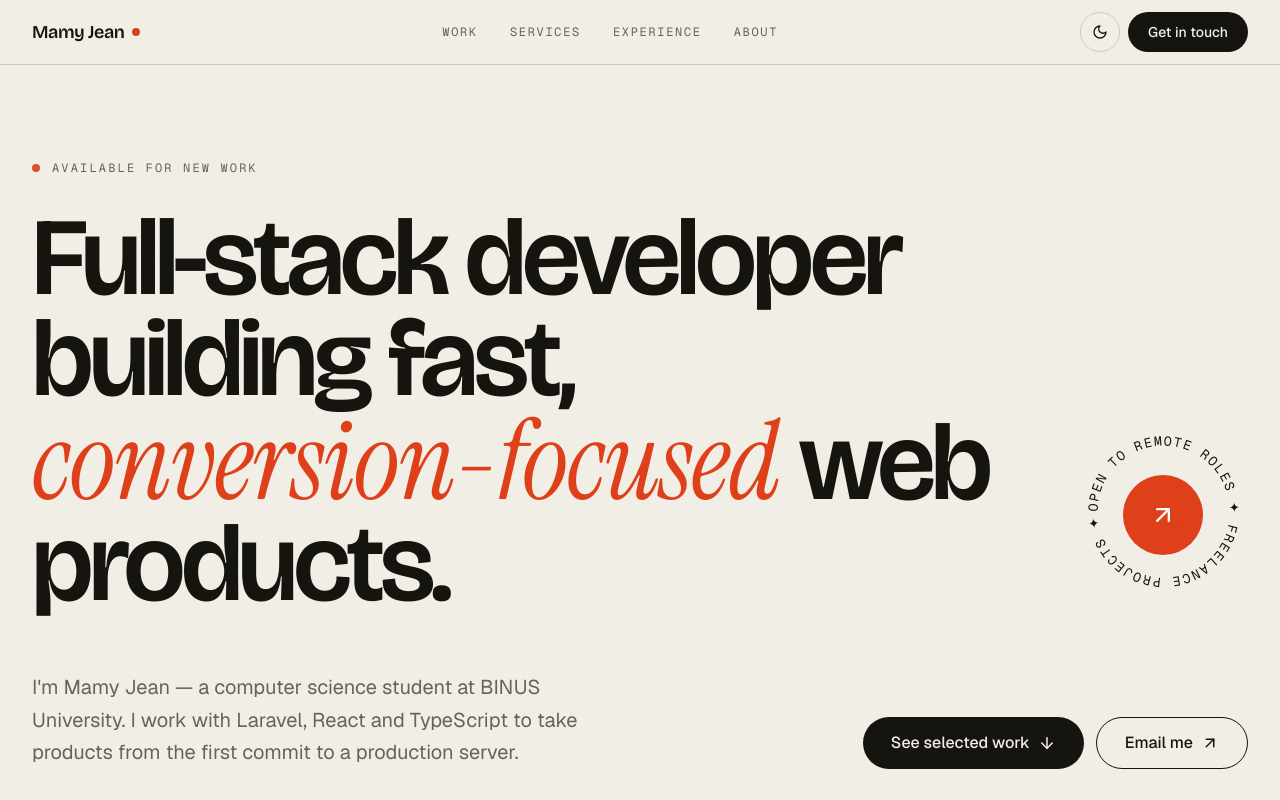
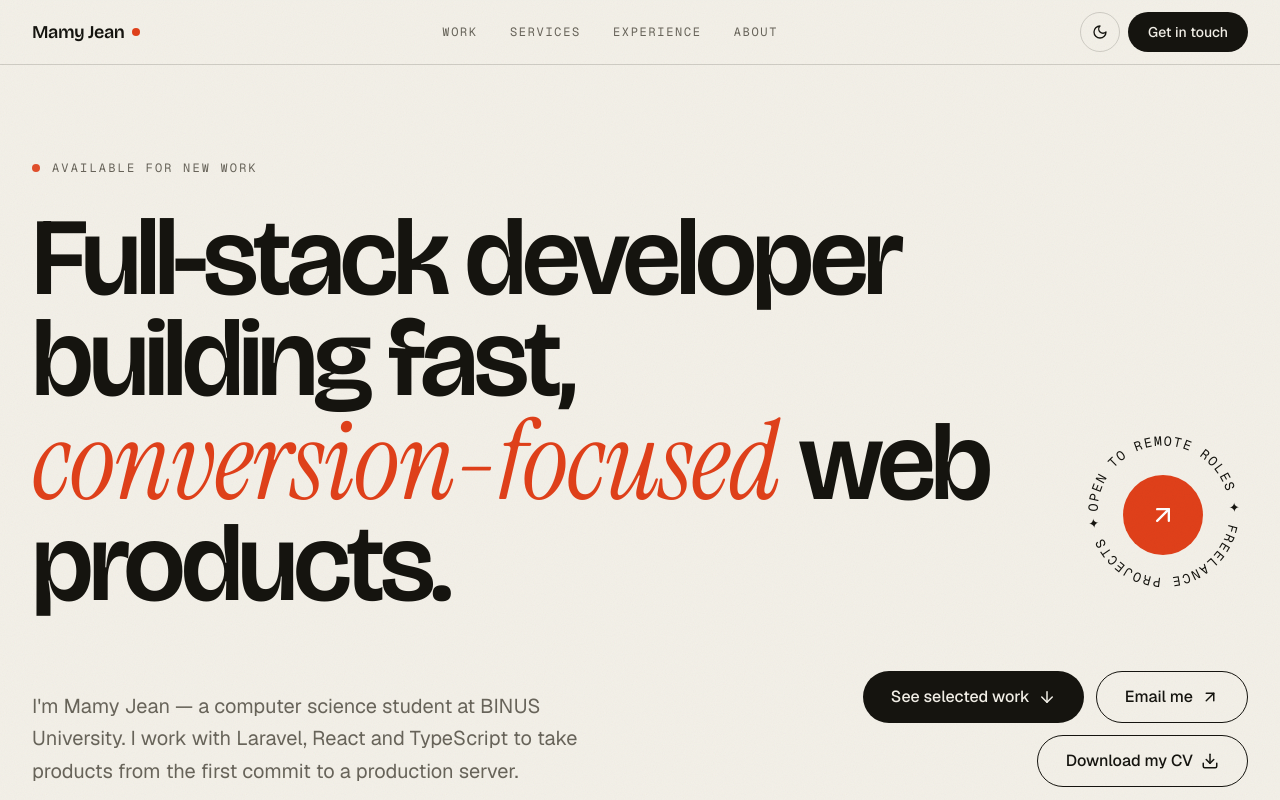
Before and after one commit to Mamy32/Bigjean-porfolio, a React (Vite) app: page / in a window 1280 px wide. Shown: the top 800 px of the page. Built offline with nearby package versions, Linux system fonts and the light colour scheme.

Commit message:
fix image

```diff
--- a/src/sections/Hero.tsx
+++ b/src/sections/Hero.tsx
@@ -1,6 +1,6 @@
 import React, { useEffect, useState } from 'react';
 import { motion } from 'framer-motion';
-import { ArrowDown, ArrowUpRight } from 'lucide-react';
+import { ArrowDown, ArrowUpRight, Download } from 'lucide-react';
 import { education, marqueeItems, openTo, personalInfo } from '../data/portfolioData';
 
 const formatTime = () =>
@@ -106,6 +106,13 @@ export const Hero: React.FC = () => {
             >
               Email me <ArrowUpRight size={18} />
             </a>
+            <a
+              href="/CV_Mamy_Jean_Full-Stack_Developer.pdf"
+              download
+              className="inline-flex h-13 items-center gap-2 rounded-full border border-ink px-7 font-medium hover:bg-ink hover:text-paper transition-colors"
+            >
+              Download my CV <Download size={18} />
+            </a>
           </div>
         </motion.div>
 
```
Also changed, not shown: 1 other file (tests, documents, lock files or other folders).
